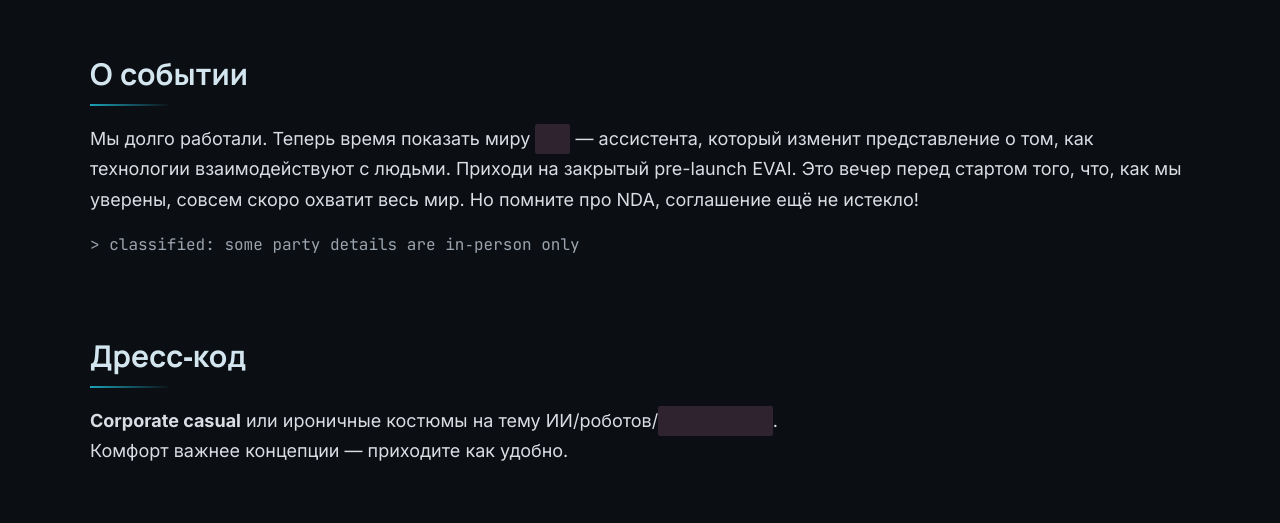
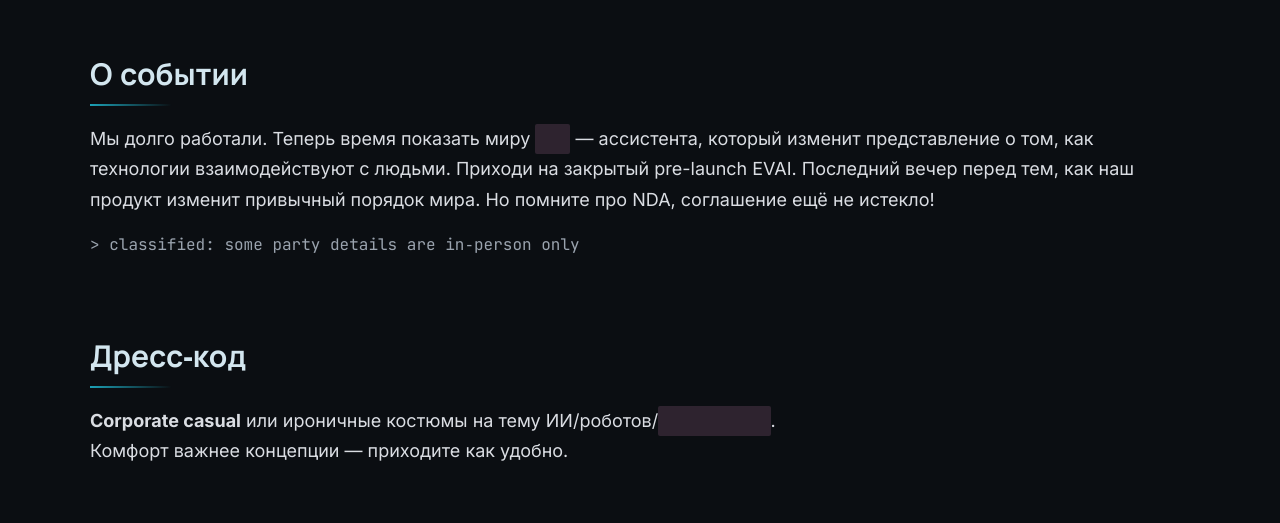
Before and after one commit to hgenru/evai-site, an Astro site: page / in a window 1280 px wide. Shown: the part 780-1303 px from the top of the page. Built offline with nearby package versions, Linux system fonts and the light colour scheme; Astro itself is replaced by a stand-in of ours.

Commit message:
Update description

```diff
--- a/src/pages/index.astro
+++ b/src/pages/index.astro
@@ -74,13 +74,13 @@
 
   <section class="section container">
     <h2>О событии</h2>
-    <p class="about">Мы долго работали. Теперь время показать миру <span class="inline-redact">Еву</span> — ассистента, который изменит представление о том, как технологии взаимодействуют с людьми. Приходи на закрытый pre-launch EVAI. Это вечер перед стартом того, что, как мы уверены, совсем скоро охватит весь мир. Но помните про NDA, соглашение ещё не истекло!</p>
+    <p class="about">Мы долго работали. Теперь время показать миру <span class="inline-redact">Еву</span> — ассистента, который изменит представление о том, как технологии взаимодействуют с людьми. Приходи на закрытый pre-launch EVAI. Последний вечер перед тем, как наш продукт изменит привычный порядок мира. Но помните про NDA, соглашение ещё не истекло!</p>
     <div class="ticker classified" data-typing="true">&gt; classified: some party details are in‑person only</div>
   </section>
 
   <section class="section container">
     <h2>Дресс‑код</h2>
-    <p><strong>Corporate casual</strong> или ироничные костюмы на тему ИИ/роботов/<span class="inline-redact">Захват мира</span>.<br/>Комфорт важнее концепции — приходите как удобно.</p>
+    <p><strong>Corporate casual</strong> или ироничные костюмы на тему ИИ/роботов/<span class="inline-redact">захват мира</span>.<br/>Комфорт важнее концепции — приходите как удобно.</p>
   </section>
 
   <section id="location" class="section container">
```
